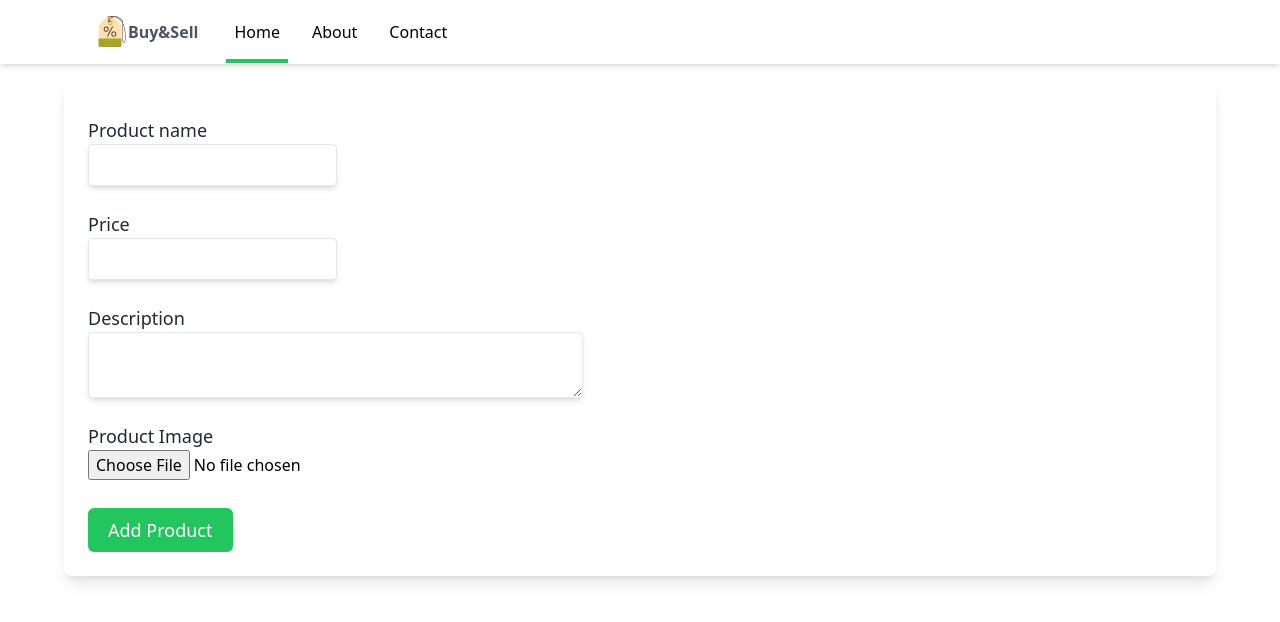
After one commit to ASDaxsorb/StoreDjango, a Django app: page /add_product/ in a window 1280 px wide. The commit adds this page. Shown: the top 622 px of the page. Run offline with Django 4.2, Linux system fonts and the light colour scheme.

Commit message:
Add form to create new products

```diff
--- /dev/null
+++ b/storedjango/store/templates/store/add_product.html
@@ -0,0 +1,27 @@
+{% extends 'store/base.html' %}
+
+{% block content %}
+  <form class="flex flex-col items-start p-6 rounded-lg shadow-lg" action="{% url 'store:add_product' %}" method="POST" enctype="multipart/form-data">
+    {% csrf_token %}
+    <div class="flex flex-col my-3">
+      <label for="name" class="text-lg cursor font-medium text-gray-800"> Product name </label>
+      <input class="p-2 outline-0 shadow-md border rounded transition-all focus:shadow-lg" type="text" id="name" name="name" required/>
+    </div>
+
+    <div class="flex flex-col my-3">
+      <label for="price" class="text-lg cursor font-medium text-gray-800"> Price </label>
+      <input class="p-2 outline-0 shadow-md border rounded transition-all focus:shadow-lg" type="number" id="price" name="price" step="any" required/>
+    </div>
+
+    <div class="flex flex-col my-3">
+      <label for="description" class="text-lg cursor font-medium text-gray-800"> Description </label>
+      <textarea name="description" id="description" cols="50" rows="2" class="p-2 outline-0 shadow-md border rounded transition-all focus:shadow-lg"></textarea>
+    </div>
+
+    <div class="flex flex-col my-3">
+      <label for="upload" class="text-lg cursor font-medium text-gray-800"> Product Image </label>
+      <input type="file" accept="image/*" name="upload" id="upload"/>
+    </div>
+    <input class="block mt-4 px-5 py-2 text-lg text-white font-medium bg-green-500 rounded-md cursor-pointer transition-all focus:bg-green-600 hover:shadow-lg" type="submit" value="Add Product"/>
+  </form>
+{% endblock  %}
--- a/storedjango/store/templates/store/base.html
+++ b/storedjango/store/templates/store/base.html
@@ -6,13 +6,13 @@
     <meta http-equiv="X-UA-Compatible" content="IE=edge" />
     <meta name="viewport" content="width=device-width, initial-scale=1.0" />
     <title>{% block title %} Store {% endblock title %}</title>
-    <link rel="stylesheet" href={% static 'store/css/main.css' %}/>
+    <link rel="stylesheet" href={% static './store/css/main.css' %}/>
   </head>
 
   <body>
 
     <header class="relative z-50">
-      <nav class="bg-white/60 backdrop-blur-md shadow-md fixed w-screen overflow-hidden max-h-28">
+      <nav class="bg-white/70 backdrop-blur-lg shadow-md fixed w-screen overflow-hidden max-h-28">
         <div class="flex items-center max-w-6xl m-auto px-4">
           <div class="p-4 flex items-center">
             <img class="h-8 w-8" src="{% static 'store/images/logo.png' %}" alt="image logo">
@@ -20,9 +20,9 @@
           </div>
 
           <ul class="flex ml-3 space-x-4">
-            <li><a class="px-2 py-4 border-b-4 border-green-500" href="#">Home</a></li>
-            <li><a class="px-2 py-4" href="#">About</a></li>
-            <li><a class="px-2 py-4" href="#">Contact</a></li>
+            <li><a href="{% url 'store:products' %}" class="px-2 py-4 border-b-4 border-green-500">Home</a></li>
+            <li><a href="#" class="px-2 py-4" >About</a></li>
+            <li><a href="#" class="px-2 py-4" >Contact</a></li>
           </ul>
         </div>
       </nav>
@@ -30,7 +30,7 @@
 
     <main class="max-w-6xl m-auto h-screen pt-20">
       {% block content %}
-       {% endblock %}
+      {% endblock %}
     </main>
 
   </body>
--- a/storedjango/store/urls.py
+++ b/storedjango/store/urls.py
@@ -6,4 +6,5 @@ urlpatterns = [
     path("", views.index, name="home"),
     path("products/", views.products, name="products"),
     path("product/<int:id>", views.product_detail, name="product_detail"),
+    path("add_product/", views.add_product, name="add_product"),
 ]
--- a/storedjango/store/views.py
+++ b/storedjango/store/views.py
@@ -18,3 +18,16 @@ def product_detail(request, id):
     product = get_object_or_404(Product, pk=id)
     context = {"product": product}
     return render(request, "store/detail.html", context)
+
+
+def add_product(request):
+    if request.method == "POST":
+        name = request.POST.get("name")
+        price = request.POST.get("price")
+        description = request.POST.get("description")
+        image = request.FILES["upload"]
+        Product.objects.create(
+            name=name, price=price, description=description, image=image
+        )
+
+    return render(request, "store/add_product.html")
```
Also changed, not shown: storedjango/store/templates/store/detail.html (+10 -9 lines), storedjango/store/static/store/css/main.css.
